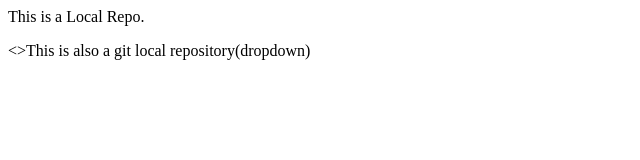
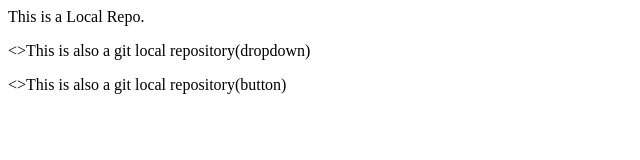
Before and after one commit to jrahul894/LocalRepo, a plain HTML site: page index.html in a window 1280 px wide. Shown: the whole page, without its empty margins (0-640 px from the left). Drawn offline with Linux system fonts and the light colour scheme.

Commit message:
again commit

```diff
--- a/index.html
+++ b/index.html
@@ -1,2 +1,3 @@
 <p>This is a Local Repo.</p>
 <>This is also a git local repository(dropdown)</p>
+<>This is also a git local repository(button)</p>
```
